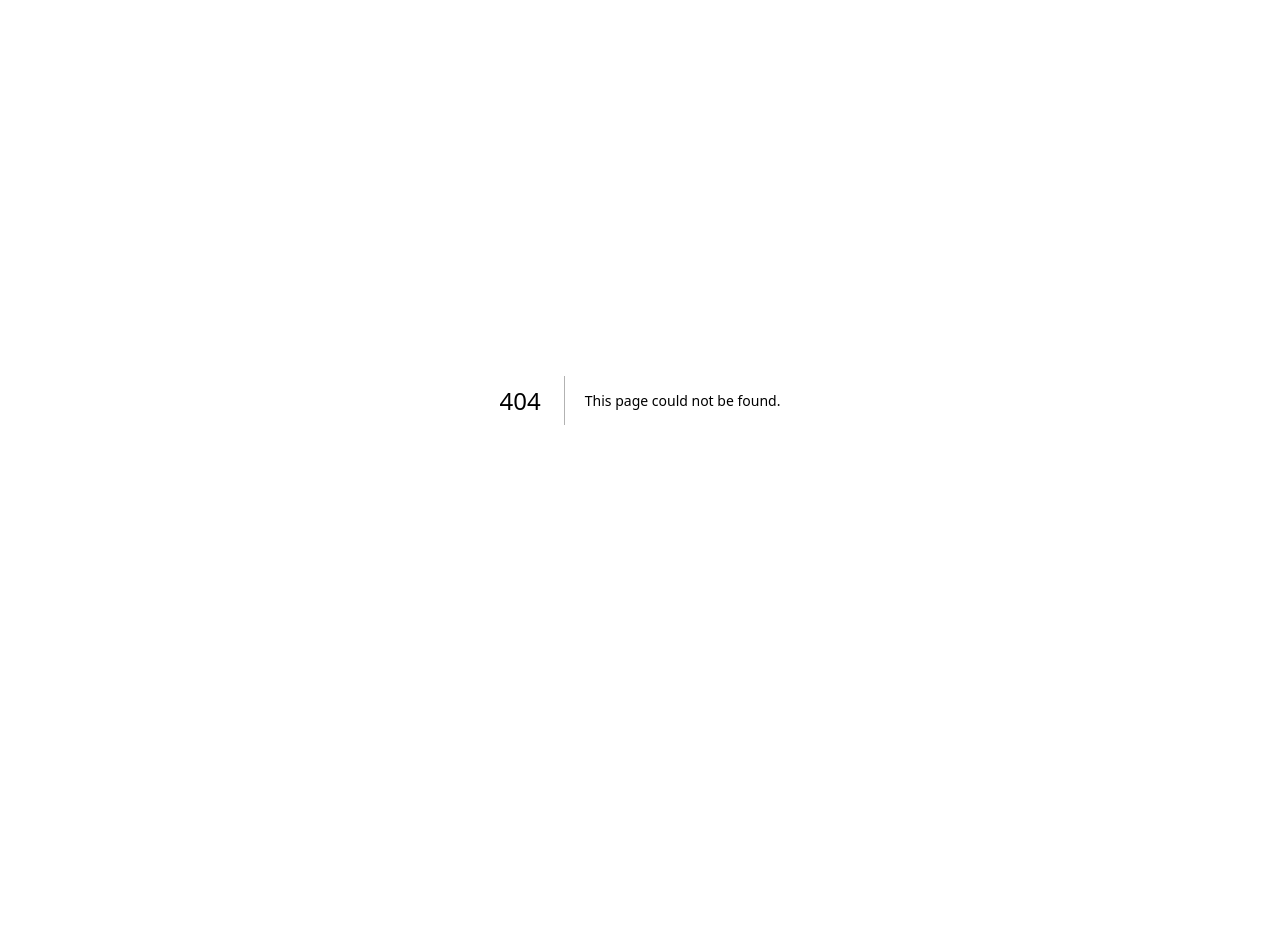
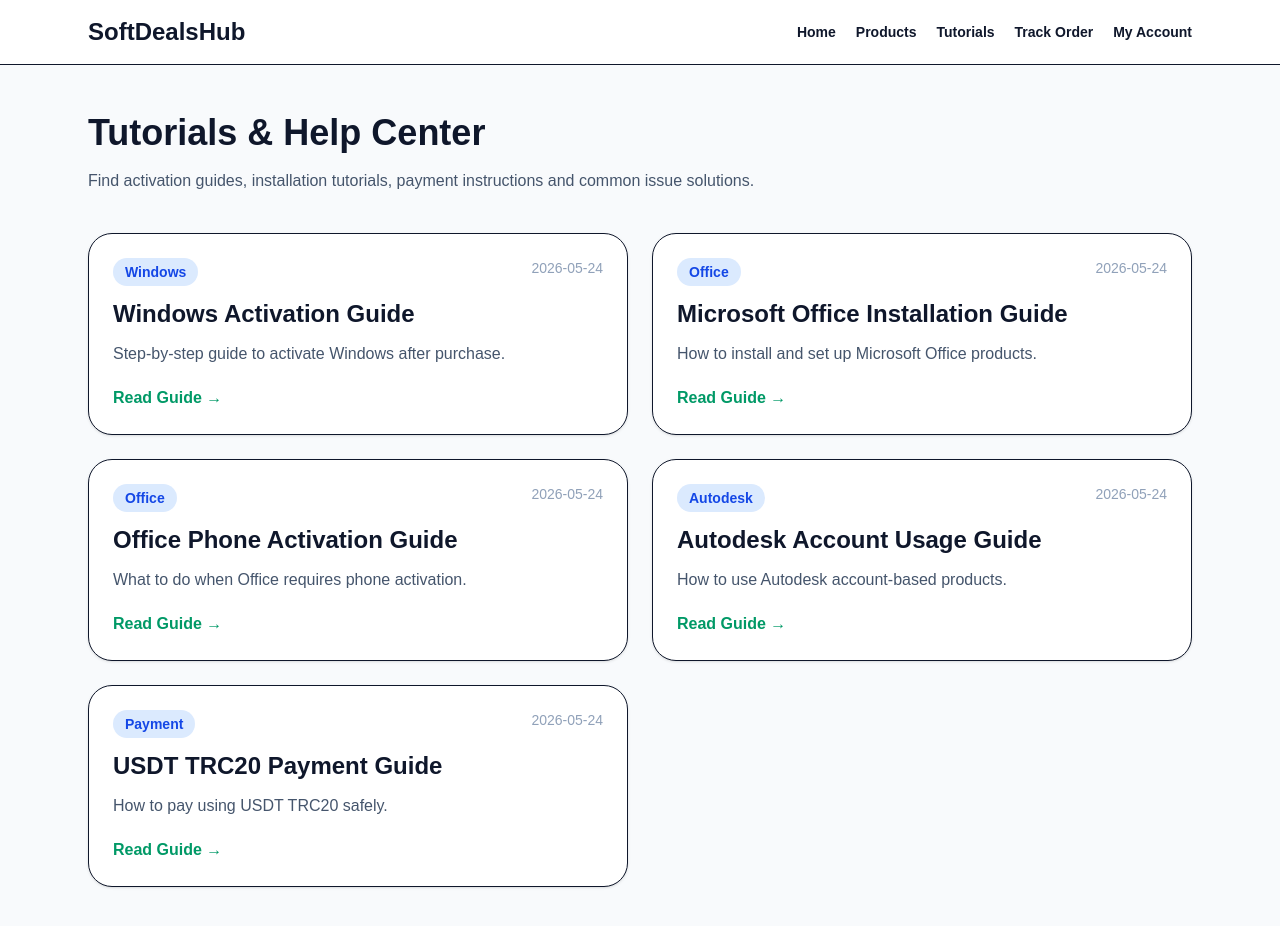
Before and after one commit to summitwang/Digital-Software-Deals, a Next.js app: page /tutorials in a window 1280 px wide. Before the commit this address had no page. Shown: the top 926 px of the page. Before the commit the page ends 800 px from the top, so only its background shows below. Built offline with nearby package versions, Linux system fonts and the light colour scheme.

Commit message:
Create page.tsx

```diff
--- /dev/null
+++ b/app/tutorials/page.tsx
@@ -0,0 +1,67 @@
+import Link from "next/link";
+import { tutorials } from "@/lib/tutorials";
+
+export const metadata = {
+  title: "Tutorials & Help Center | SoftDealsHub",
+  description:
+    "Activation guides, payment tutorials, installation help and common issue solutions for SoftDealsHub customers.",
+};
+
+export default function TutorialsPage() {
+  return (
+    <main className="min-h-screen bg-slate-50 text-slate-900">
+      <nav className="bg-white border-b">
+        <div className="max-w-6xl mx-auto px-6 py-4 flex justify-between items-center">
+          <Link href="/" className="text-2xl font-extrabold">
+            SoftDealsHub
+          </Link>
+
+          <div className="flex gap-5 text-sm font-semibold">
+            <Link href="/">Home</Link>
+            <Link href="/#products">Products</Link>
+            <Link href="/tutorials">Tutorials</Link>
+            <Link href="/track">Track Order</Link>
+            <Link href="/account">My Account</Link>
+          </div>
+        </div>
+      </nav>
+
+      <section className="max-w-6xl mx-auto px-6 py-12">
+        <h1 className="text-4xl font-extrabold mb-4">
+          Tutorials & Help Center
+        </h1>
+
+        <p className="text-slate-600 mb-10 max-w-2xl">
+          Find activation guides, installation tutorials, payment instructions
+          and common issue solutions.
+        </p>
+
+        <div className="grid md:grid-cols-2 gap-6">
+          {tutorials.map((item) => (
+            <Link
+              key={item.slug}
+              href={`/tutorials/${item.slug}`}
+              className="bg-white border rounded-3xl p-6 shadow hover:shadow-xl transition"
+            >
+              <div className="flex justify-between mb-3">
+                <span className="bg-blue-100 text-blue-700 px-3 py-1 rounded-full text-sm font-bold">
+                  {item.category}
+                </span>
+
+                <span className="text-sm text-slate-400">
+                  {item.updatedAt}
+                </span>
+              </div>
+
+              <h2 className="text-2xl font-extrabold mb-3">{item.title}</h2>
+
+              <p className="text-slate-600">{item.description}</p>
+
+              <p className="mt-5 font-bold text-emerald-600">Read Guide →</p>
+            </Link>
+          ))}
+        </div>
+      </section>
+    </main>
+  );
+}
```
